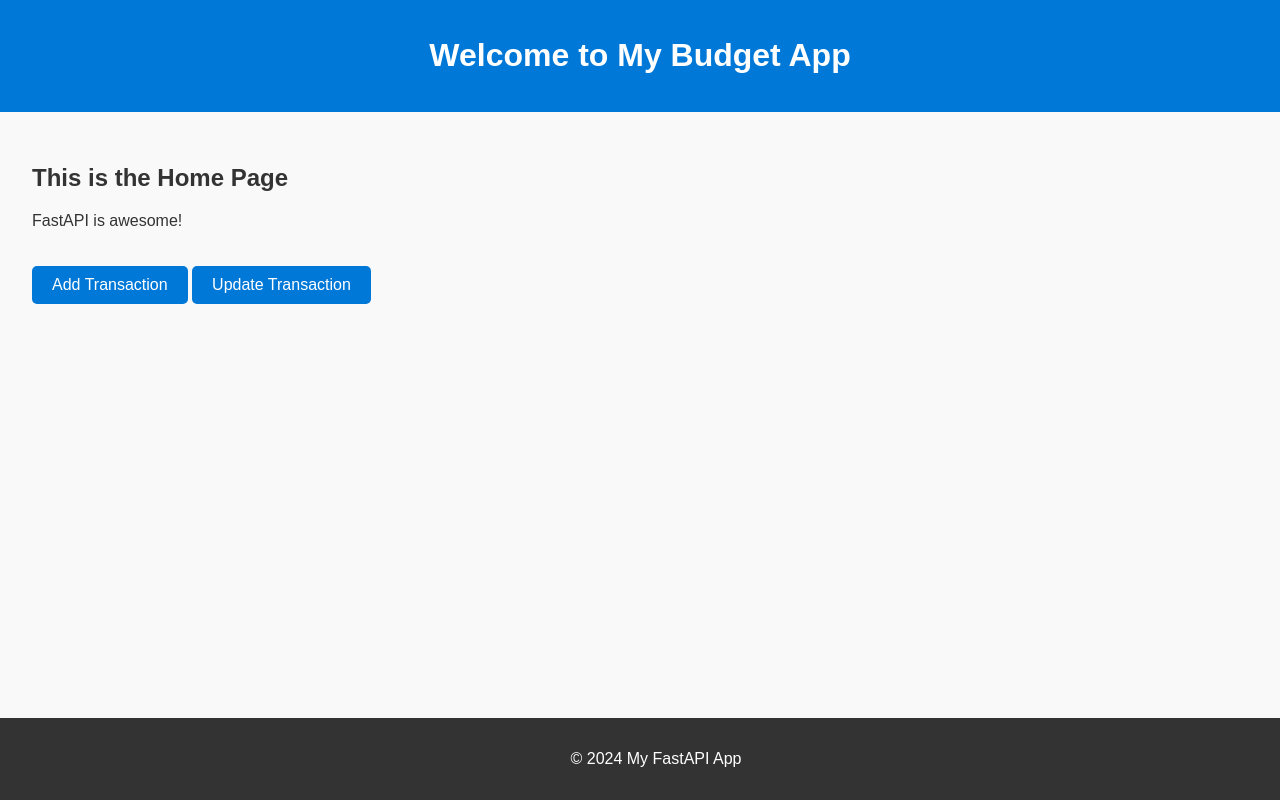
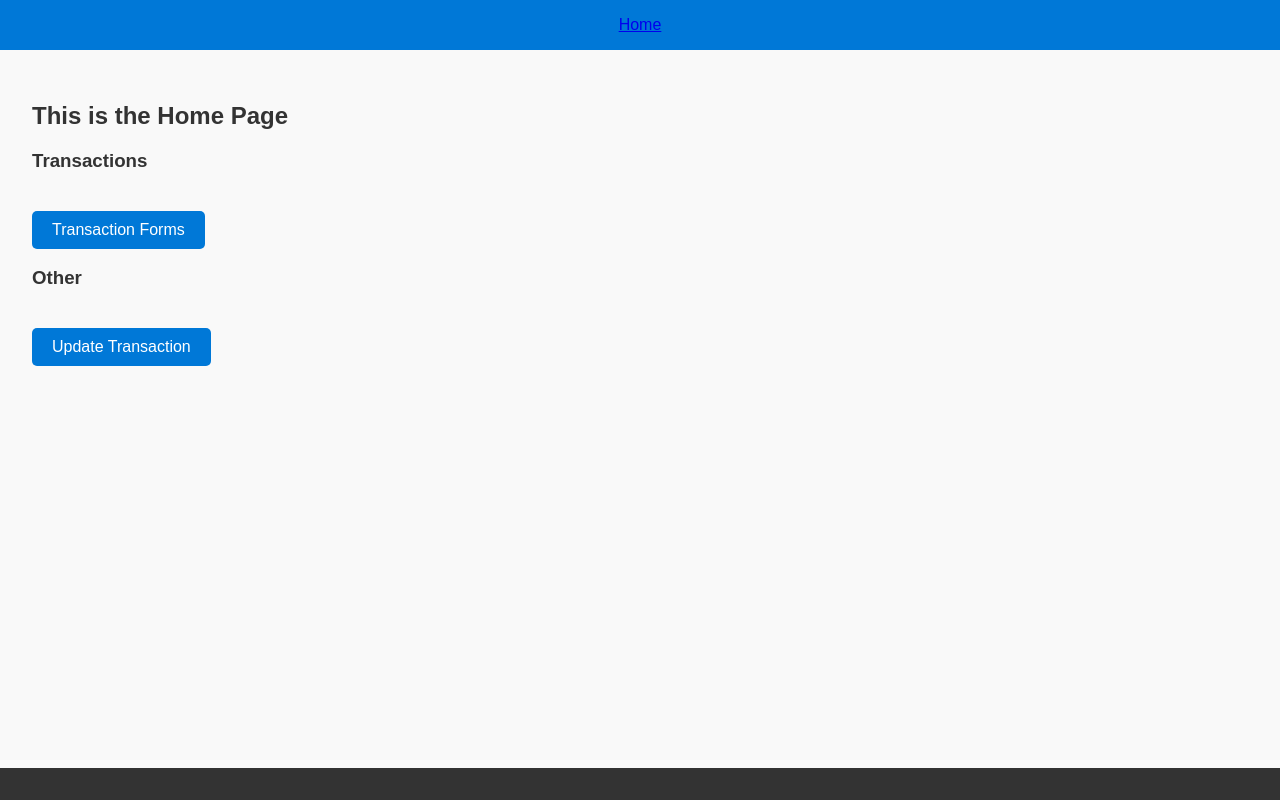
Before and after one commit to atunison3/pytransactions, a FastAPI app: page / in a window 1280 px wide. Run offline with FastAPI, Linux system fonts and the light colour scheme.

```diff
--- a/src/app.py
+++ b/src/app.py
@@ -71,6 +71,6 @@ async def update_transaction(
     )
 
     return templates.TemplateResponse(
-        'transaction_update_form.html',
+        'transaction_form.html',
         {'request': request}
     )
--- a/src/application/application.py
+++ b/src/application/application.py
@@ -26,6 +26,10 @@ class Application:
         for transaction in transactions:
             print(transaction)
 
+    def list_last_seven_days(self):
+        '''Gets last seven days of transactions.'''
+        return self.repository.read_last_seven_days()
+
     def find_transaction(self, transaction_id: int):
         '''Returns a transaction given the id'''
         transaction = self.repository.read_transaction_by_id(transaction_id)
--- a/src/templates/base.html
+++ b/src/templates/base.html
@@ -7,14 +7,17 @@
     <link rel="stylesheet" href="/static/style.css">
 </head>
 <body>
+
     <header>
-        <h1>Welcome to My Budget App</h1>
+        <nav>
+            <a href="/" class="nav-button">Home</a>
+        </nav>
     </header>
     <main>
         {% block content %}{% endblock %}
     </main>
     <footer>
-        <p>&copy; 2024 My FastAPI App</p>
+        <!--<p>&copy; 2024 My FastAPI App</p>-->
     </footer>
 </body>
 </html>
--- a/src/templates/home.html
+++ b/src/templates/home.html
@@ -4,7 +4,10 @@
 
 {% block content %}
 <h2>This is the Home Page</h2>
-<p>FastAPI is awesome!</p>
-<a href="/add-transaction" class="button">Add Transaction</a>
+
+<h3>Transactions</h3>
+<a href="/add-transaction" class="button">Transaction Forms</a><br>
+
+<h3>Other</h3>
 <a href="/update-transaction" class="button">Update Transaction</a>
 {% endblock %}
```
Also changed, not shown: src/main.py (+10 -0 lines), src/repositories/sqlite_repository.py (+15 -0 lines), src/repositories/repository.py (line endings or trailing spaces).
